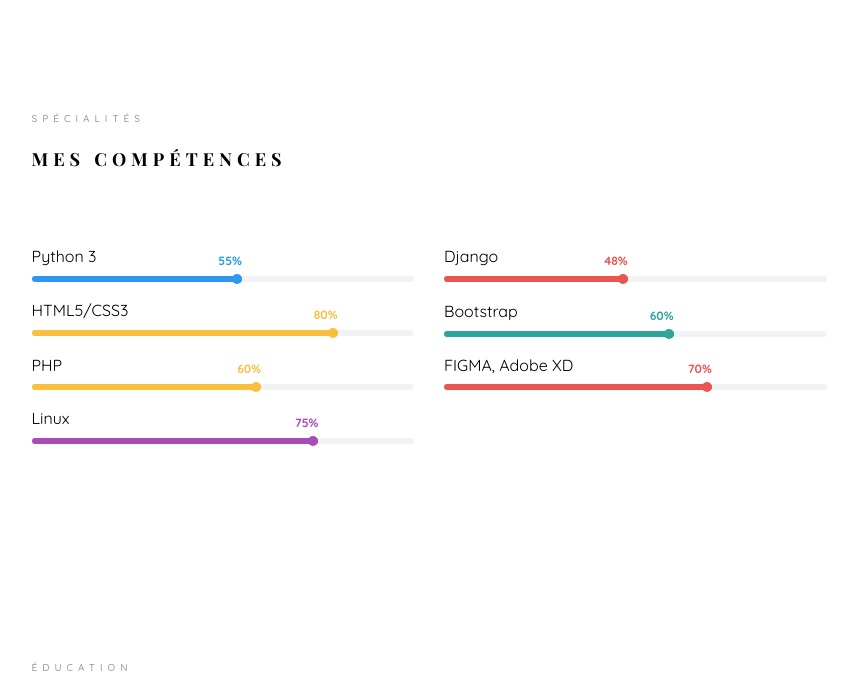
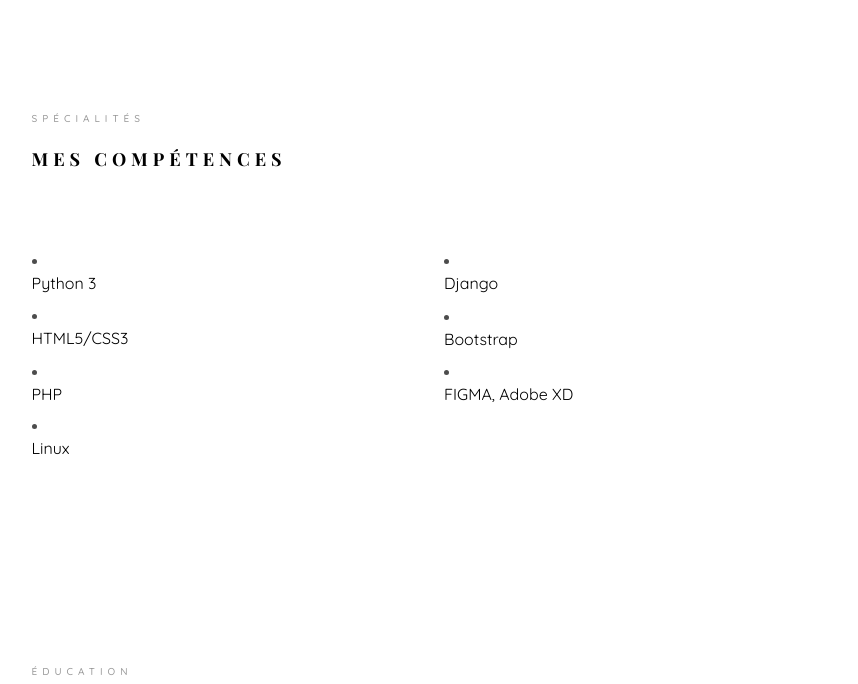
Before and after one commit to baba-mandef/api.abiodoun.dev, a Django app: template henri/home/templates/home.html in a window 1280 px wide. Shown: the part 3219-3903 px from the top of the page, without its empty margins (361-1219 px from the left). Run offline with Django 3.2, Linux system fonts and the light colour scheme; tables that the repository leaves empty hold one stand-in row (values such as "Sample post"); the template is opened without the code that fills it: values that come from a table or form of the project are taken from there, most other values are stand-ins (such as "Sample title", 1, 10 or a date in 2020); grey boxes marked "Sample" are stand-in pictures; parts of the project's set-up code (start-up, migrations or seed data) failed here and were passed over; some libraries are stand-ins or nearby versions; some web fonts are replaced.

```diff
--- a/henri/home/templates/home.html
+++ b/henri/home/templates/home.html
@@ -235,35 +235,18 @@
 				</div>
 				<div class="col-md-6 animate-box" data-animate-effect="fadeInLeft">
 					<div class="progress-wrap">
-						<h3>Python 3</h3>
-						<div class="progress">
-							<div class="progress-bar color-1" role="progressbar" aria-valuenow="55" aria-valuemin="0"
-								aria-valuemax="100" style="width:55%">
-								<span>55%</span>
-							</div>
-						</div>
+						<li><h3>Python 3</h3></li>
 					</div>
 				</div>
 				<div class="col-md-6 animate-box" data-animate-effect="fadeInRight">
 					<div class="progress-wrap">
-						<h3>Django </h3>
-						<div class="progress">
-							<div class="progress-bar color-2" role="progressbar" aria-valuenow="48" aria-valuemin="0"
-								aria-valuemax="100" style="width:48%">
-								<span>48%</span>
-							</div>
-						</div>
+						<li><h3>Django </h3></li>
+
 					</div>
 				</div>
 				<div class="col-md-6 animate-box" data-animate-effect="fadeInLeft">
 					<div class="progress-wrap">
-						<h3>HTML5/CSS3</h3>
-						<div class="progress">
-							<div class="progress-bar color-3" role="progressbar" aria-valuenow="85" aria-valuemin="0"
-								aria-valuemax="100" style="width:80%">
-								<span>80%</span>
-							</div>
-						</div>
+						<li><h3>HTML5/CSS3</h3></li>
 					</div>
 				</div>
 				<div class="col-md-6 animate-box" data-animate-effect="fadeInRight">
@@ -271,52 +254,28 @@
 				</div>
 				<div class="col-md-6 animate-box" data-animate-effect="fadeInLeft">
 					<div class="progress-wrap">
-						<h3>Bootstrap</h3>
-						<div class="progress">
-							<div class="progress-bar color-5" role="progressbar" aria-valuenow="60" aria-valuemin="0"
-								aria-valuemax="100" style="width:60%">
-								<span>60%</span>
-							</div>
-						</div>
+						<li><h3>Bootstrap</h3></li>
 					</div>
 				</div>
 
 
 				<div class="col-md-6 animate-box" data-animate-effect="fadeInRight">
 					<div class="progress-wrap">
-						<h3>PHP</h3>
-						<div class="progress">
-							<div class="progress-bar color-3" role="progressbar" aria-valuenow="60" aria-valuemin="0"
-								aria-valuemax="100" style="width:60%">
-								<span>60%</span>
-							</div>
-						</div>
+						<li><h3>PHP</h3></li>
 					</div>
 				</div>
 
 
 				<div class="col-md-6 animate-box" data-animate-effect="fadeInRight">
 					<div class="progress-wrap">
-						<h3>FIGMA, Adobe XD</h3>
-						<div class="progress">
-							<div class="progress-bar color-2" role="progressbar" aria-valuenow="70" aria-valuemin="0"
-								aria-valuemax="100" style="width:70%">
-								<span>70%</span>
-							</div>
-						</div>
+						<li><h3>FIGMA, Adobe XD</h3></li>
 					</div>
 				</div>
 
 
 				<div class="col-md-6 animate-box" data-animate-effect="fadeInRight">
 					<div class="progress-wrap">
-						<h3>Linux</h3>
-						<div class="progress">
-							<div class="progress-bar color-4" role="progressbar" aria-valuenow="75" aria-valuemin="0"
-								aria-valuemax="100" style="width:75%">
-								<span>75%</span>
-							</div>
-						</div>
+						<li><h3>Linux</h3></li>
 					</div>
 
 
```
Also changed, not shown: other parts of henri/home/templates/home.html (+10 -13 lines).
